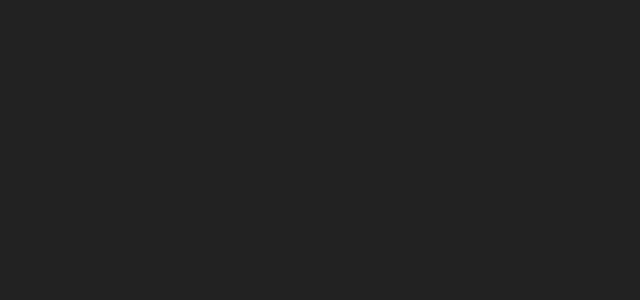
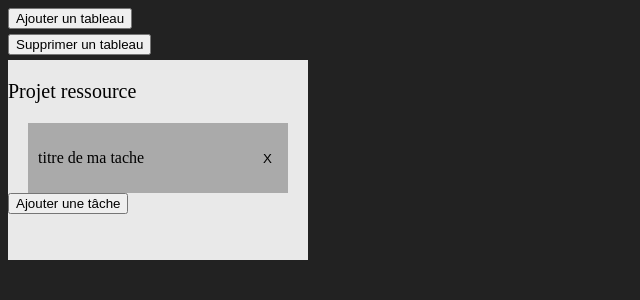
Before and after one commit to supersixaxis/Task-Manager, a React (Vite) app: page /space/tasklist/1 in a window 1280 px wide. Before the commit this address had no page. Shown: the top 300 px of the page, without its empty margins (0-640 px from the left). Built offline with nearby package versions, Linux system fonts and the light colour scheme.

Commit message:
filter tab with spaceId, and fix addTable with spaceId

```diff
--- a/src/App.jsx
+++ b/src/App.jsx
@@ -15,7 +15,7 @@
     <Routes>
     <Route path='/' element={<HomePage/>} />
     <Route path='/login' element={<Login/>} />
-    <Route path='/tasklist' element={<Tables/>} />
+    <Route path='/space/tasklist/:id' element={<Tables/>} />
     <Route path='/spacelist' element={<SpaceList/>} />
     </Routes>
     </>
--- a/src/components/SpaceList.jsx
+++ b/src/components/SpaceList.jsx
@@ -1,20 +1,26 @@
-import React from 'react'
+import React from 'react';
 import { useSelector } from 'react-redux';
+import { Link } from 'react-router-dom'; // Importez Link depuis 'react-router-dom'
 import Space from './Space';
 import '../styles/space.css';
 import SpaceListHeader from './SpaceListHeader';
+
 export default function SpaceList() {
-    const spaceList = useSelector((state) => state.space.spaceList)
+    const spaceList = useSelector((state) => state.space.spaceList);
+
     return (
         <div className='spaceContainer'>
             <SpaceListHeader />
             <div className='spaceListContainer'>
                 {spaceList.slice().sort((a, b) => (a.order > b.order ? 1 : -1)).map((space, index) => (
+                    <Link className="btnTab" key={index} to={`/space/tasklist/${space.id}`}>
                         <Space
                             key={index}
-        space={space}/>
+                            space={space}
+                        />
+                    </Link>
                 ))}
             </div>
         </div>
-  )
+    );
 }
--- a/src/components/SpaceListHeader.jsx
+++ b/src/components/SpaceListHeader.jsx
@@ -1,9 +1,11 @@
 import React from 'react'
-
+import {Link} from 'react-router-dom'
+import '../styles/space.css';
 export default function SpaceListHeader() {
   return (
     <div className='spaceListHeaderContainer'>
       <h1>Vos espaces de travail</h1>
+      <Link to="/" className="btnNav">Page d'acceuil</Link>
     </div>
   )
 }
--- a/src/components/Tables.jsx
+++ b/src/components/Tables.jsx
@@ -4,16 +4,23 @@
 import AddTableForm from './AddTableForm';
 import SelectTableDelete from './SelectTableDelete';
 import { useSelector } from 'react-redux';
+import { useParams } from 'react-router-dom';
+import { useEffect} from 'react'
 function Tables() {
   const tablesList = useSelector((state) => state.table.tablesList);
   const tasks = useSelector((state) => state.task.taskList);
-
+  let { id } = useParams();
+  const filteredTables = tablesList.filter((table) => table.spaceId === parseInt(id));
+  console.log(filteredTables);
+  useEffect(() => {
+    console.log('Component updated'); // Vérifiez si le composant se réaffiche
+  }, [filteredTables]);
   return (
     <div className="tablesContainer">
-      <AddTableForm />
+      <AddTableForm spaceId={id} />
       <SelectTableDelete  tables={tablesList} />
       <div className="tablesListContainer">
-      {tablesList.slice().sort((a, b) => (a.order > b.order ? 1 : -1)).map((table, index) => (
+      {filteredTables.slice().sort((a, b) => (a.order > b.order ? 1 : -1)).map((table, index) => (
        <Table
        key={index}
        table={table}
--- a/src/components/addTableForm.jsx
+++ b/src/components/addTableForm.jsx
@@ -3,14 +3,13 @@
 import { addTable } from '../redux/table/TableSlice';
 import { showMessage } from '../utils/MessageUtils';
 import { v4 as uuidv4 } from 'uuid';
-const AddTableForm = () => {
+const AddTableForm = ({ spaceId }) => {
   const [isPopinVisible, setPopinVisible] = useState(false);
   const [newTableTitle, setNewTableTitle] = useState('');
 
   const handleButtonClick = () => {
     setPopinVisible(!isPopinVisible);
   };
-
   const handleFormSubmit = (e) => {
     e.preventDefault();
 
@@ -19,9 +18,8 @@
       return;
     }
 
-    store.dispatch(addTable({ id: uuidv4(), title: newTableTitle }));
+    store.dispatch(addTable({ id: uuidv4(), title: newTableTitle, spaceId: parseInt(spaceId) }));
     showMessage('Tableau ajouté avec succès !', 'success');
-
     setNewTableTitle('');
     setPopinVisible(false);
   };
--- a/src/redux/table/TableSlice.js
+++ b/src/redux/table/TableSlice.js
@@ -5,22 +5,32 @@
     {
       id: '1',
       title: 'Projet ressource',
-      order: 1
+      order: 1,
+      spaceId:1
     },
     {
       id: '2',
       title: 'Sujet de la prochaine réunion',
-      order: 2
+      order: 2,
+      spaceId:2
     },
     {
       id: '3',
       title: 'A faire',
-      order: 3
+      order: 3,
+      spaceId:3
     },
     {
       id: '4',
       title: 'En cours',
-      order: 4
+      order: 4,
+      spaceId:4
+    },
+    {
+      id: '5',
+      title: 'Terminer',
+      order: 5,
+      spaceId:4
     },
   ],
 };
@@ -30,12 +40,16 @@
   initialState,
   reducers: {
     addTable: (state, action) => {
+      const { id, title, spaceId } = action.payload;
       const newTable = {
-        id: action.payload.id,
-        title: action.payload.title,
+        id,
+        title,
         order: state.tablesList.length + 1,
+        spaceId
       };
-      state.tablesList.push(newTable);
+
+      state.tablesList = state.tablesList.concat(newTable);
+      console.log(state.tablesList)
     },
     editTableTitle: (state, action) => {
       const { id, newTitle } = action.payload;
--- a/src/styles/space.css
+++ b/src/styles/space.css
@@ -32,3 +32,16 @@
     color: white;
     margin-left: 20px;
 }
+.btnNav{
+    color: white;
+    background-color: rgba(101, 89, 180, 0.74);
+    padding: 10px;
+    border-radius: 5px;
+    text-decoration: none;
+}
+.btnNav:hover {
+    background-color: blue;
+}
+.btnTab {
+    text-decoration: none;
+}
```
Lines whose indentation alone changed are shown as unchanged.
